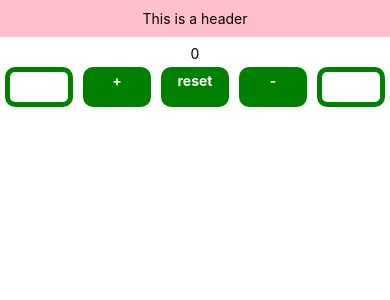
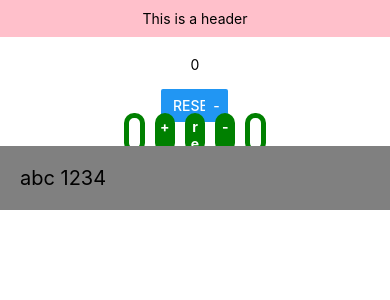
Before and after one commit to OptimistLabyrinth/react-native-workspace, a React Native app in the folder ReactNativeApp01/: screen / in a window 390 px wide. Shown: the top 300 px of the page. Built offline with nearby package versions, Linux system fonts and the light colour scheme.

Commit message:
using several different react-native components

```diff
--- a/ReactNativeApp01/index.js
+++ b/ReactNativeApp01/index.js
@@ -3,7 +3,7 @@
  */
 
 import {AppRegistry} from 'react-native';
-import App from './App';
+import App from './src/App';
 import {name as appName} from './app.json';
 
 AppRegistry.registerComponent(appName, () => App);
--- /dev/null
+++ b/ReactNativeApp01/src/App.tsx
@@ -0,0 +1,67 @@
+/**
+ * Sample React Native App
+ * https://github.com/facebook/react-native
+ *
+ * @format
+ * @flow strict-local
+ */
+
+import React from 'react';
+import {View, StyleSheet, SafeAreaView} from 'react-native';
+import Counter from './Counter';
+import Header from './Header';
+import UserInput from './UserInput';
+
+export default function App() {
+  return (
+    <SafeAreaView>
+      <View style={styles.mainView}>
+        <Header />
+        <Counter />
+        <UserInput />
+      </View>
+    </SafeAreaView>
+  );
+}
+
+const styles = StyleSheet.create({
+  mainView: {
+    width: '100%',
+    height: '100%',
+  },
+  subViewAbove: {
+    flex: 1,
+    backgroundColor: '#fff',
+    alignItems: 'center',
+    justifyContent: 'center',
+  },
+  subViewBelow: {
+    flex: 1,
+    flexDirection: 'row',
+    alignItems: 'center',
+    justifyContent: 'center',
+  },
+  eachButton: {
+    flex: 1,
+    margin: 5,
+    borderRadius: 10,
+    borderWidth: 5,
+    borderStyle: 'solid',
+    borderColor: 'green',
+    height: 40,
+    alignItems: 'center',
+    justifyContent: 'center',
+  },
+  buttonTitle: {
+    flex: 1,
+    width: '100%',
+    height: '100%',
+    alignItems: 'center',
+    justifyContent: 'center',
+    textAlign: 'center',
+    textAlignVertical: 'center',
+    color: 'white',
+    fontWeight: 'bold',
+    backgroundColor: 'green',
+  },
+});
--- a/ReactNativeApp01/App.tsx
+++ b/ReactNativeApp01/src/Counter.tsx
@@ -1,22 +1,13 @@
-/**
- * Sample React Native App
- * https://github.com/facebook/react-native
- *
- * @format
- * @flow strict-local
- */
-
 import React, {useState} from 'react';
 import {
   View,
   Text,
   StyleSheet,
-  SafeAreaView,
   GestureResponderEvent,
+  Button,
 } from 'react-native';
-import Header from './src/Header';
 
-export default function App() {
+export default function Counter() {
   const [number, setNumber] = useState<number>(0);
 
   function onPressIncrease(_event: GestureResponderEvent) {
@@ -32,41 +23,53 @@ export default function App() {
   }
 
   return (
-    <SafeAreaView>
-      <View style={styles.mainView}>
-        <Header />
-        <View style={styles.subViewAbove}>
-          <Text>{number}</Text>
-        </View>
-        <View style={styles.subViewBelow}>
+    <>
+      <View style={styles.subViewAbove}>
+        <Text>{number}</Text>
+      </View>
+      <View style={styles.subViewBelow}>
+        <View style={styles.buttonsContainer}>
           <View style={styles.eachButton} />
           <View style={styles.eachButton}>
-            <Text onPress={onPressIncrease} style={styles.buttonTitle}>
+            <Button onPress={onPressIncrease} title="+" />
+          </View>
+          <View style={styles.eachButton}>
+            <Button onPress={onPressReset} title="reset" />
+          </View>
+          <View style={styles.eachButton}>
+            <Button onPress={onPressDecrease} title="-" />
+          </View>
+          <View style={styles.eachButton} />
+        </View>
+        <View style={styles.buttonsContainer}>
+          <View style={styles.eachButtonWithText} />
+          <View style={styles.eachButtonWithText}>
+            <Text
+              onPress={onPressIncrease}
+              style={styles.titleInButtonWithText}>
               +
             </Text>
           </View>
-          <View style={styles.eachButton}>
-            <Text onPress={onPressReset} style={styles.buttonTitle}>
+          <View style={styles.eachButtonWithText}>
+            <Text onPress={onPressReset} style={styles.titleInButtonWithText}>
               reset
             </Text>
           </View>
-          <View style={styles.eachButton}>
-            <Text onPress={onPressDecrease} style={styles.buttonTitle}>
+          <View style={styles.eachButtonWithText}>
+            <Text
+              onPress={onPressDecrease}
+              style={styles.titleInButtonWithText}>
               -
             </Text>
           </View>
-          <View style={styles.eachButton} />
+          <View style={styles.eachButtonWithText} />
         </View>
       </View>
-    </SafeAreaView>
+    </>
   );
 }
 
 const styles = StyleSheet.create({
-  mainView: {
-    width: '100%',
-    height: '100%',
-  },
   subViewAbove: {
     flex: 1,
     backgroundColor: '#fff',
@@ -75,11 +78,21 @@ const styles = StyleSheet.create({
   },
   subViewBelow: {
     flex: 1,
+    alignItems: 'center',
+    justifyContent: 'center',
+  },
+  buttonsContainer: {
+    flex: 1,
     flexDirection: 'row',
     alignItems: 'center',
     justifyContent: 'center',
   },
   eachButton: {
+    flex: 1,
+    alignItems: 'center',
+    justifyContent: 'center',
+  },
+  eachButtonWithText: {
     flex: 1,
     margin: 5,
     borderRadius: 10,
@@ -90,7 +103,7 @@ const styles = StyleSheet.create({
     alignItems: 'center',
     justifyContent: 'center',
   },
-  buttonTitle: {
+  titleInButtonWithText: {
     flex: 1,
     width: '100%',
     height: '100%',
--- a/ReactNativeApp01/src/Header.tsx
+++ b/ReactNativeApp01/src/Header.tsx
@@ -6,27 +6,44 @@
  * @flow strict-local
  */
 
-import React from 'react';
+import React, {useState} from 'react';
 import {
   View,
   StyleSheet,
   Text,
   TouchableOpacity,
-  Alert,
   GestureResponderEvent,
+  Modal,
+  Button,
 } from 'react-native';
 
 export default function Header() {
+  const [showModal, setShowModal] = useState<boolean>(false);
+
   function onPressTouchableOpacity(_event: GestureResponderEvent) {
-    Alert.alert('Touched Header !!');
+    setShowModal(true);
+  }
+
+  function onPressModalButton(_event: GestureResponderEvent) {
+    setShowModal(false);
   }
 
   return (
-    <TouchableOpacity style={styles.header} onPress={onPressTouchableOpacity}>
-      <View>
-        <Text>This is a header</Text>
-      </View>
-    </TouchableOpacity>
+    <>
+      <TouchableOpacity style={styles.header} onPress={onPressTouchableOpacity}>
+        <View>
+          <Text>This is a header</Text>
+        </View>
+      </TouchableOpacity>
+      <Modal visible={showModal} animationType="slide">
+        <View style={styles.modal}>
+          <Text>This is a Modal</Text>
+        </View>
+        <View>
+          <Button onPress={onPressModalButton} title="돌아가기" />
+        </View>
+      </Modal>
+    </>
   );
 }
 
@@ -38,4 +55,8 @@ const styles = StyleSheet.create({
     alignItems: 'center',
     justifyContent: 'center',
   },
+  modal: {
+    marginTop: 60,
+    backgroundColor: 'red',
+  },
 });
--- /dev/null
+++ b/ReactNativeApp01/src/UserInput.tsx
@@ -0,0 +1,32 @@
+import React, {useState} from 'react';
+import {StyleSheet, TextInput, View} from 'react-native';
+
+export default function UserInput() {
+  const [inputOne, setInputOne] = useState<string>('abc 1234');
+
+  function onChangeTextInputOne(text: string) {
+    setInputOne(text);
+  }
+
+  return (
+    <View style={styles.view}>
+      <TextInput
+        style={styles.inputTextInputOne}
+        value={inputOne}
+        onChangeText={onChangeTextInputOne}
+      />
+    </View>
+  );
+}
+
+const styles = StyleSheet.create({
+  view: {
+    flex: 1,
+  },
+  inputTextInputOne: {
+    width: '100%',
+    padding: 20,
+    backgroundColor: 'grey',
+    fontSize: 20,
+  },
+});
```
Also changed, not shown: 1 other file (tests, documents, lock files or other folders).
